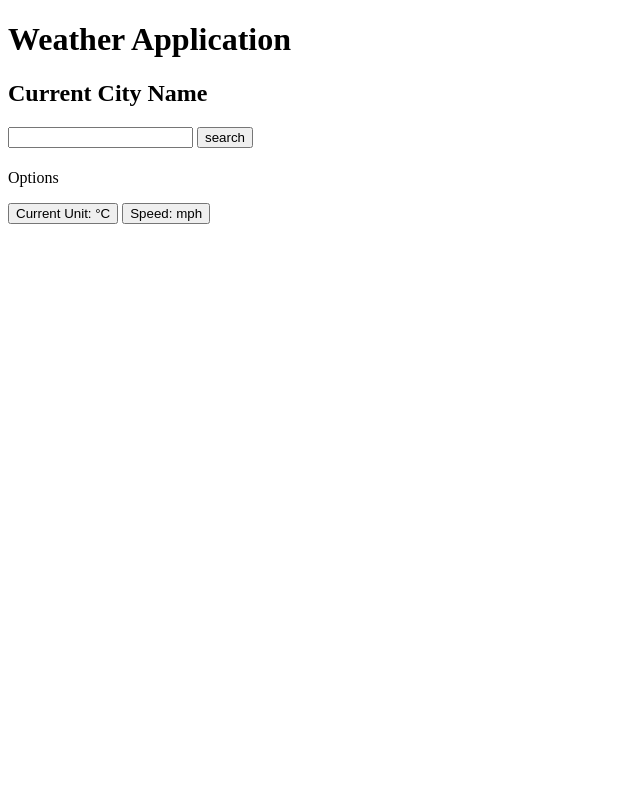
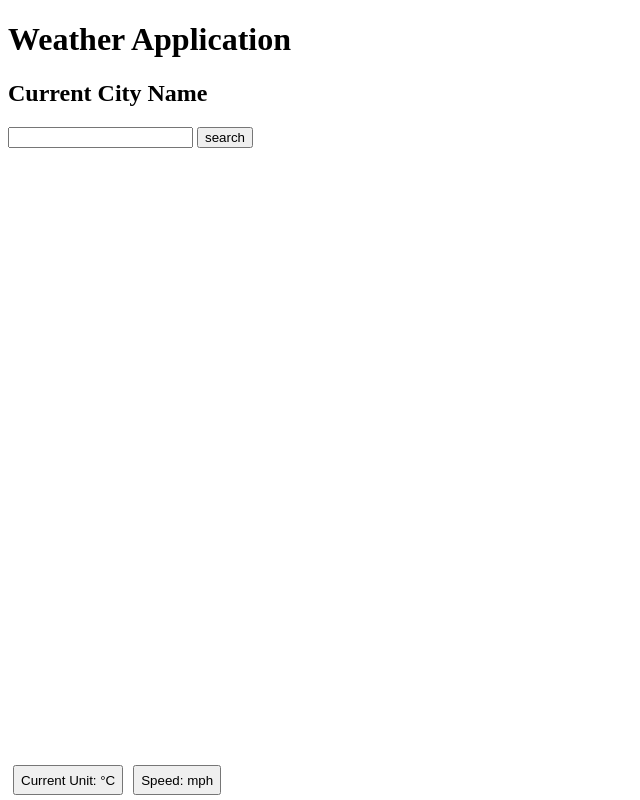
Before and after one commit to jxcg/tw-weather, a Flask app: page / in a window 1280 px wide. Shown: the whole page, without its empty margins (0-640 px from the left). Run offline with Flask 3, Linux system fonts and the light colour scheme.

Commit message:
Main: Added toggles

```diff
--- a/main.py
+++ b/main.py
@@ -17,7 +17,7 @@ def weather_t_resource_request():
     response = requests.get(url).json()
     print(jsonify(response))
 
-def convert_ms_units(ms: float):
+def convert_ms_units(ms: float) -> float:
     mph = ms * 2.237
     kph = mph * 1.6
     return mph, kph
@@ -31,6 +31,7 @@ def convert_weather_request(CITY: str):
         max_kelvin = response["main"]["temp_max"]
         min_kelvin = response["main"]["temp_min"]
         feels_like_kelvin = response["main"]["feels_like"]
+        icon = response["weather"][0]["icon"]
         desc = response["weather"][0]["description"]
         sunrise_time = dt.datetime.fromtimestamp(response["sys"]["sunrise"] + response['timezone'])
         sunset_time = dt.datetime.fromtimestamp(response["sys"]["sunset"] + response['timezone'])
@@ -42,6 +43,7 @@ def convert_weather_request(CITY: str):
         temp_celsius_feels_like, temp_fahrenheit_feels_like = k_to_c_f(feels_like_kelvin)
         temp_max_celsius, temp_max_fahrenheit = k_to_c_f(max_kelvin)
         temp_min_celsius, temp_min_fahrenheit = k_to_c_f(min_kelvin)
+        forecast_time = response['dt']
         try:
             country = response["sys"]["country"]
             print(country)
@@ -51,6 +53,8 @@ def convert_weather_request(CITY: str):
 
         return ({"maximum_temp_f":m.floor(temp_max_fahrenheit),
                 "country":country,
+                "icon":icon,
+                "forecast_time":forecast_time,
                 "minimum_temp_c": m.floor(temp_min_celsius),
                 "minimum_temp_f": m.floor(temp_min_fahrenheit),
                 "maximum_temp_c":m.floor(temp_max_celsius),
--- a/static/script.js
+++ b/static/script.js
@@ -1,6 +1,18 @@
 let currentUnit = {"unit":"celsius", "unitSymbol":"°C", "windUnit":"mph"};
+let dayDictionary ={"0":"Sunday","1":"Monday","2":"Tuesday"};
+let data = null;
 
-let data = null;
+
+function getForecastTime(epochTime, timezoneDifference) {
+    // 1717272494, 3600 -> 1717272494+3600
+    // return when forecast created
+    localTime = epochTime + timezoneDifference;
+    console.log(localTime);
+    currentDate = new Date(localTime);
+    console.log(currentDate);
+
+
+}
 
 function toggleTempUnit() {
     const changeUnitMessage = "Current Unit:";
@@ -64,6 +76,7 @@ async function fetchData(city) {
             document.getElementById('cityName').textContent = `Weather for: "${searchForm}" could not be found`
             console.log( { error: true, message: `API Error: ${data.Code} - ${data.Message}` });
             data = null;
+
         }
         else {
             console.log(data);
@@ -114,24 +127,33 @@ async function handleSearch() {
 };
 
 function displayWeatherData(data) {
-    if (currentUnit['unit'] === 'celsius') {
-        document.getElementById('mainTemp').innerText = "Current Temperature: " + data.celsius + currentUnit['unitSymbol'] + " (" + data.description + ")";
-        document.getElementById('weatherDesc').innerText = "Feels Like " + data.feels_like_celsius + currentUnit['unitSymbol'];;
-
-    }
-    if (currentUnit['unit'] === 'fahrenheit') {
-        document.getElementById('mainTemp').innerText = "Current Temperature: " + data.fahrenheit + currentUnit['unitSymbol'] + " (" + data.description + ")";
-        document.getElementById('weatherDesc').innerText = "Feels Like " + data.feels_like_fahrenheit + currentUnit['unitSymbol'];
+    const currentWeatherCondition = data.icon;
+    const weatherIconURL = `https://openweathermap.org/img/wn/${currentWeatherCondition}.png`
+    switch(currentUnit['unit']) {
+        case 'fahrenheit': {
+            document.getElementById('mainTemp').innerText = "Current Temperature: " + data.fahrenheit + currentUnit['unitSymbol'] +
+            " (" + data.description + ")";
+            document.getElementById('weatherDesc').innerText = "Feels Like " + data.feels_like_fahrenheit + currentUnit['unitSymbol'];
+            break;
+        }
+        default: {
+            document.getElementById('mainTemp').innerText = "Current Temperature: " + data.celsius + currentUnit['unitSymbol'] +
+            " (" + data.description + ")";
+            document.getElementById('weatherDesc').innerText = "Feels Like " + data.feels_like_celsius + currentUnit['unitSymbol'];
+            break;
+        }
     }
 
-    if (currentUnit['windUnit'] === 'mph') {
-        document.getElementById('weatherWindSpeed').innerText = "Wind Speed: " + data.wind_speed_mph + " " + currentUnit['windUnit'];
+    switch (currentUnit['windUnit']) {
+        case 'kph': {
+            document.getElementById('weatherWindSpeed').innerText = "Wind Speed: " + data.wind_speed_kph + " " + currentUnit['windUnit'];
+            break;
+        }
+        default: {
+            document.getElementById('weatherWindSpeed').innerText = "Wind Speed: " + data.wind_speed_mph + " " + currentUnit['windUnit'];
+            break;
+        }
     }
-    if (currentUnit['windUnit'] === 'kph') {
-        document.getElementById('weatherWindSpeed').innerText = "Wind Speed: " + data.wind_speed_kph + " " + currentUnit['windUnit'];
-    }
-
-
-
-
+    document.getElementById('weatherIcon').style.display = 'block';
+    document.getElementById('weatherIcon').src = weatherIconURL;
 }
--- a/static/style.css
+++ b/static/style.css
@@ -1,4 +1,18 @@
-footer {
-    font-family: Arial, Helvetica, sans-serif;
-    display:block
+#mainWeatherDetails {
+    display: flex;
+    align-items: center;
 }
+
+#footer {
+    position: absolute;
+    bottom: 0;
+    width: 100%;
+    justify-content: flex-start;
+    align-items: center;
+    display: flex;
+    padding: 5px;
+}
+#changeUnit, #changeSpeedUnit {
+    height: 30px;
+    margin-right: 10px;
+}
--- a/templates/index.html
+++ b/templates/index.html
@@ -4,25 +4,31 @@
     <meta charset="UTF-8">
     <meta name="viewport" content="width=device-width, initial-scale=1.0">
     <title>Weather Application</title>
-    <link rel stylesheet href="/static/style.css">
+    <link rel='stylesheet' href="/static/style.css">
 </head>
 <body>
     <h1>Weather Application</h1>
-    <h2 id="cityName">Current City Name</h2>
-    <input type="text" id="citySearch">
-    <button type='button' id="searchButton">search</button>
-    <h3 id="mainTemp"></h3>
+    <div id="userInput">
+        <h2 id="cityName">Current City Name</h2>
+        <p id="locationSpecificTime"></p>
+        <input type="text" id="citySearch">
+        <button type='button' id="searchButton">search</button>
+    </div>
+
+    <div id="mainWeatherDetails">
+        <h3 id="mainTemp"></h3>
+        <img hidden id="weatherIcon" alt="weather icon"></img>
+    </div>
     <div id="weatherMiscBox">
         <h4 id="weatherDesc"></h4> <!-- Feels Like -->
-        <h4 id="weatherWindSpeed"></h4>
+        <h4 id="weatherWindSpeed"></h4> <!-- Wind Speed -->
 
     </div>
 
     <footer id="footer">
-        <p>Options</p>
         <button type='button' id="changeUnit">Current Unit: °C</button>
         <button type='button' id="changeSpeedUnit">Speed: mph</button>
-
+        <span id="timestamp"></span>
     </footer>
 </body>
 <script src="/static/script.js"></script>
```
